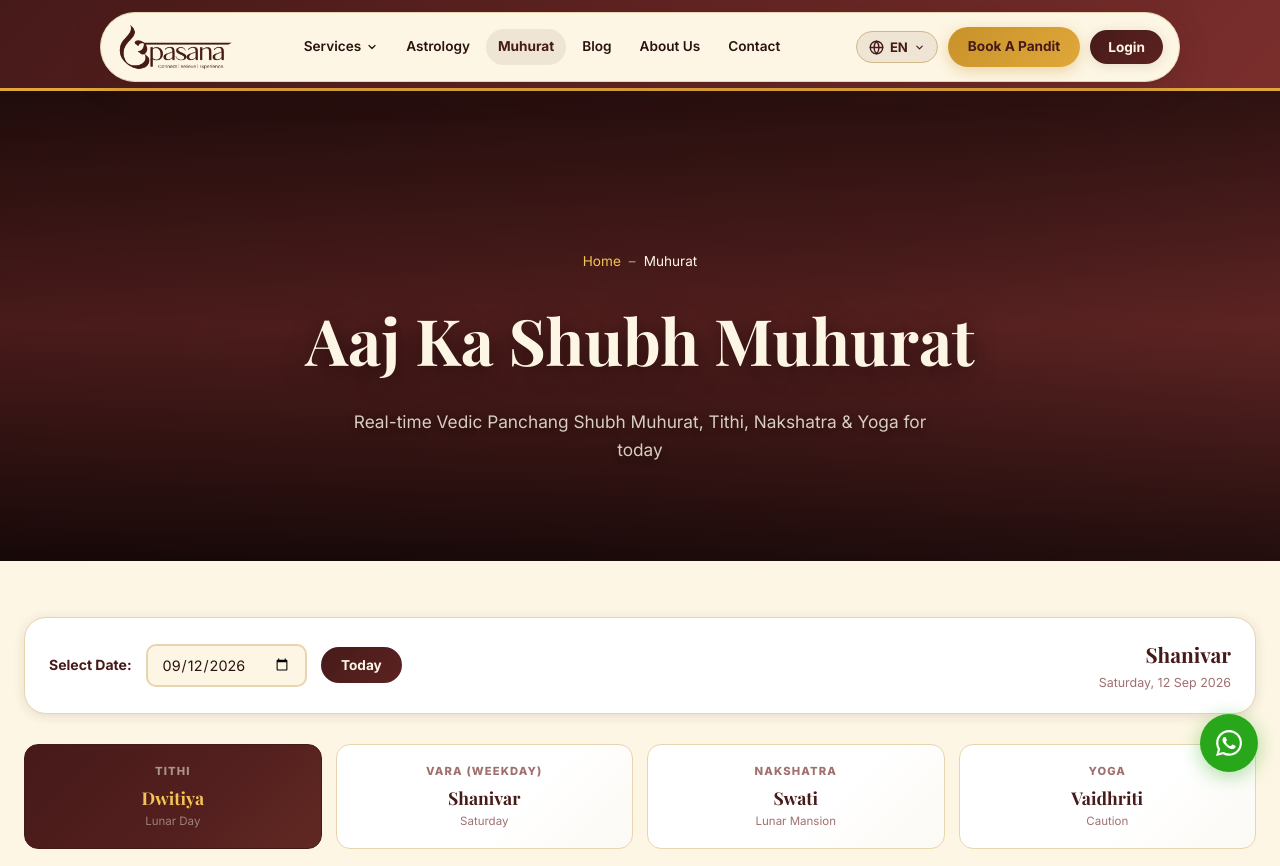
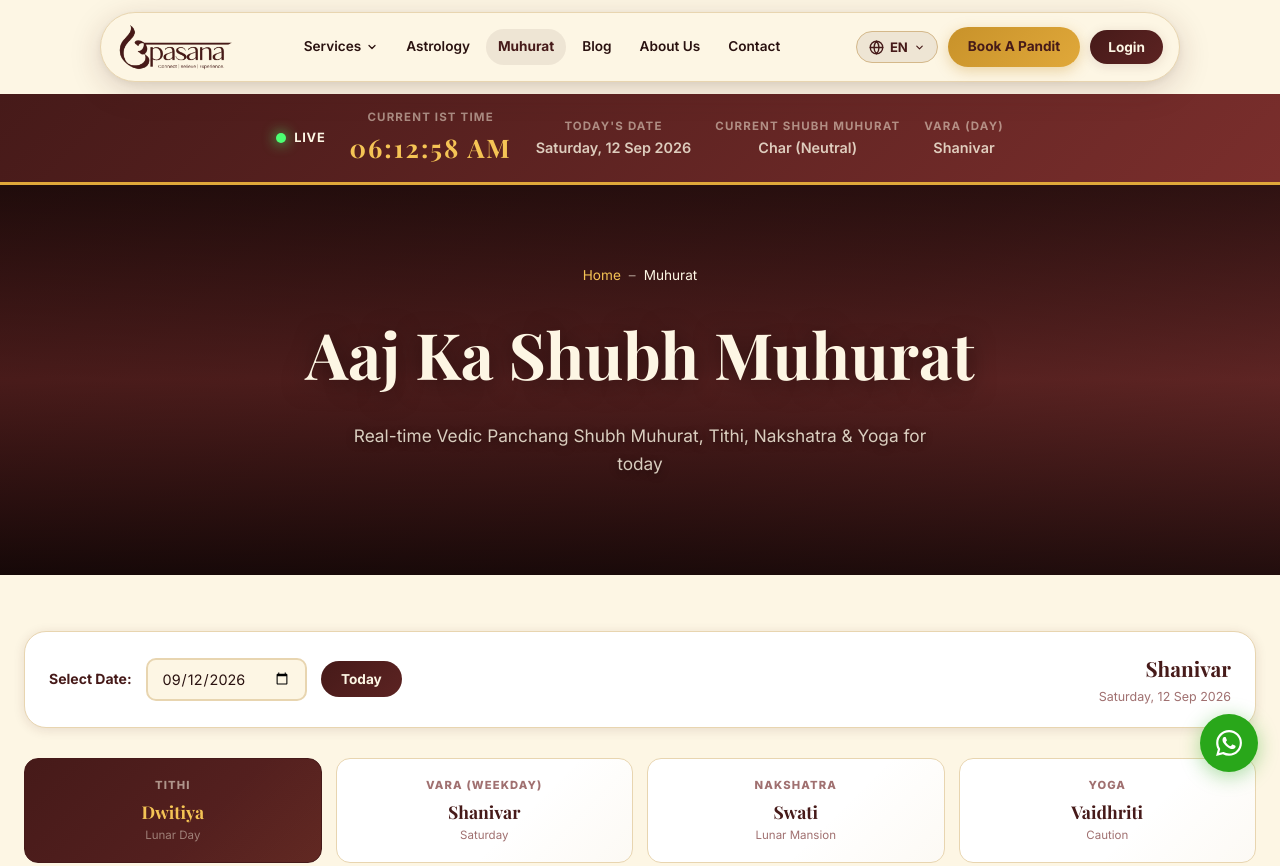
Before and after one commit to jsjubershaikh/Upasana, a website: page muhurat.html in a window 1280 px wide. Shown: the top 866 px of the page. Drawn offline with nearby package versions, Linux system fonts and the light colour scheme.

Commit message:
Fix muhurat page live banner going behind navbar - add margin-top to push below fixed header

```diff
--- a/muhurat.html
+++ b/muhurat.html
@@ -11,7 +11,7 @@
   <link rel="stylesheet" href="style.css"/>
   <style>
     /* -- Live Banner -- */
-    .live-banner{background:linear-gradient(135deg,var(--dark) 0%,#7a2e2c 100%);color:var(--cream);padding:14px 0;text-align:center;border-bottom:3px solid var(--gold2)}
+    .live-banner{background:linear-gradient(135deg,var(--dark) 0%,#7a2e2c 100%);color:var(--cream);padding:14px 0;text-align:center;border-bottom:3px solid var(--gold2);margin-top:94px}
     .live-banner-inner{display:flex;align-items:center;justify-content:center;gap:24px;flex-wrap:wrap}
     .live-dot{width:10px;height:10px;border-radius:50%;background:#4cff72;box-shadow:0 0 8px #4cff72;animation:pulse-green 1.4s ease-in-out infinite}
     @keyframes pulse-green{0%,100%{box-shadow:0 0 8px #4cff72}50%{box-shadow:0 0 20px #4cff72}}
@@ -81,7 +81,7 @@
     .mt-date{font-size:.78rem;font-weight:700;color:var(--gold);background:rgba(200,146,42,.1);padding:5px 12px;border-radius:20px;display:inline-block}
 
     @media(max-width:991px){.panchang-grid{grid-template-columns:1fr 1fr}.chog-grid{grid-template-columns:1fr}.special-timings{grid-template-columns:1fr 1fr}.muhurat-types-grid{grid-template-columns:1fr 1fr}}
-    @media(max-width:640px){.panchang-grid{grid-template-columns:1fr 1fr}.special-timings{grid-template-columns:1fr}.muhurat-types-grid{grid-template-columns:1fr}.choghadiya-table thead th:nth-child(3),.choghadiya-table td:nth-child(3){display:none}.live-banner-inner{gap:14px}}
+    @media(max-width:640px){.panchang-grid{grid-template-columns:1fr 1fr}.special-timings{grid-template-columns:1fr}.muhurat-types-grid{grid-template-columns:1fr}.choghadiya-table thead th:nth-child(3),.choghadiya-table td:nth-child(3){display:none}.live-banner-inner{gap:14px}.live-banner{margin-top:80px}}
   </style>
 </head>
 <body>
@@ -114,7 +114,7 @@
 </div>
 
 <main>
-  <section class="page-hero">
+  <section class="page-hero" style="padding-top:80px">
     <div class="container">
       <div class="breadcrumb"><a href="index.html">Home</a> – <span style="color:var(--cream)">Muhurat</span></div>
       <h1 class="page-hero-title" style="margin-top:12px">Aaj Ka Shubh Muhurat</h1>
```
